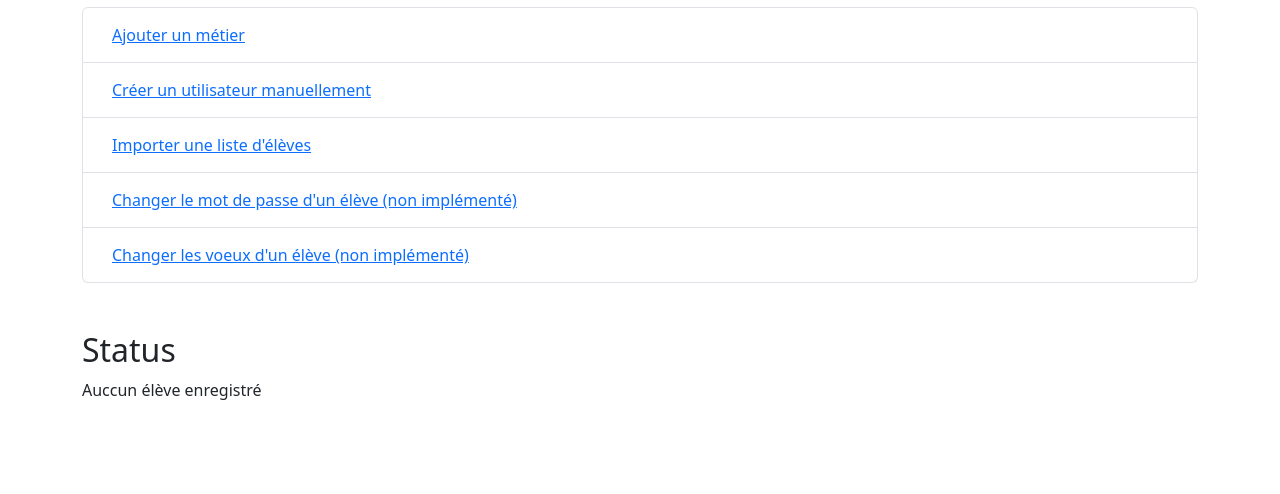
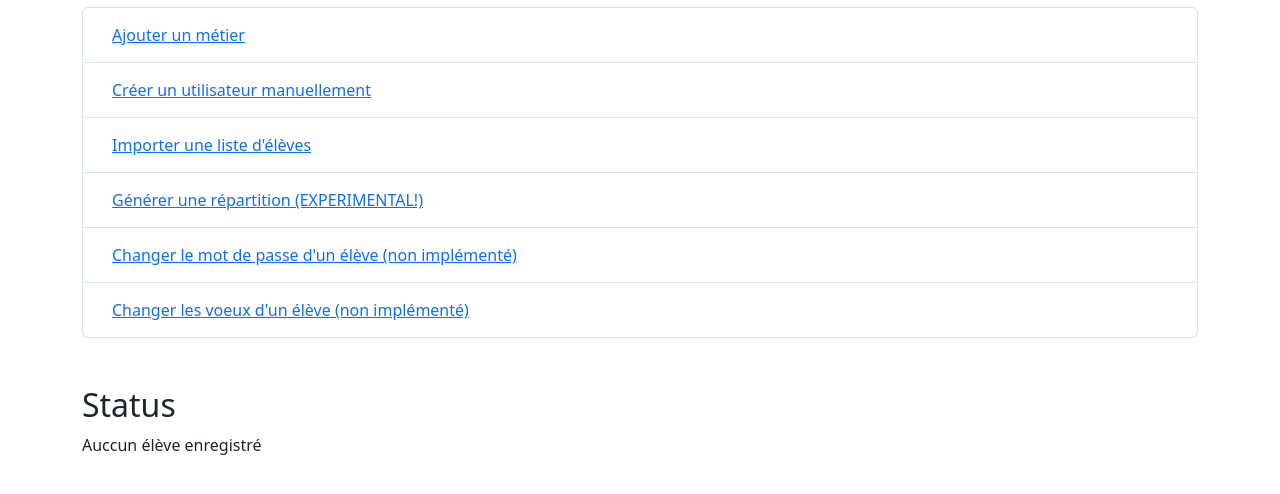
Before and after one commit to Guihudge/ForumDesMetiers, a Flask app: page /dashboard in a window 1280 px wide. Shown: the part 215-709 px from the top of the page. Run offline with Flask 3, Linux system fonts and the light colour scheme; a user stored in the database is signed in; data comes from the database, SQL or seed files in the repository; tables that the repository leaves empty hold one stand-in row (values such as "Sample post"); data that the repository does not hold is empty.

Commit message:
add button for repartition

```diff
--- a/app/templates/repart.html
+++ b/app/templates/repart.html
@@ -13,6 +13,9 @@
 {% block content %}
 <div class="container mt-4">
     <h1 class="mb-4">Répartition</h1>
+    <div class="alert alert-danger" role="alert">
+        Cette fonctionnalité est expérimentale et pas beaucoup tester, veuillez vérifier les résultats avant de les utiliser !
+    </div>
     <!-- Ton contenu ici -->
     <form method="POST">
         {{ form.hidden_tag() }}
--- a/app/templates/teatcherDashBoard.html
+++ b/app/templates/teatcherDashBoard.html
@@ -14,6 +14,9 @@
         </li>
         <li class="list-group-item">
             <a href="{{ url_for('batchRegister') }}" class="btn btn-link">Importer une liste d'élèves</a>
+        </li>
+        <li class="list-group-item">
+            <a href="{{ url_for('repart') }}" class="btn btn-link">Générer une répartition (EXPERIMENTAL!)</a>
         </li>
         <li class="list-group-item">
             <a href="{{ url_for('dashboard') }}" class="btn btn-link">Changer le mot de passe d'un élève (non implémenté)</a>
```
